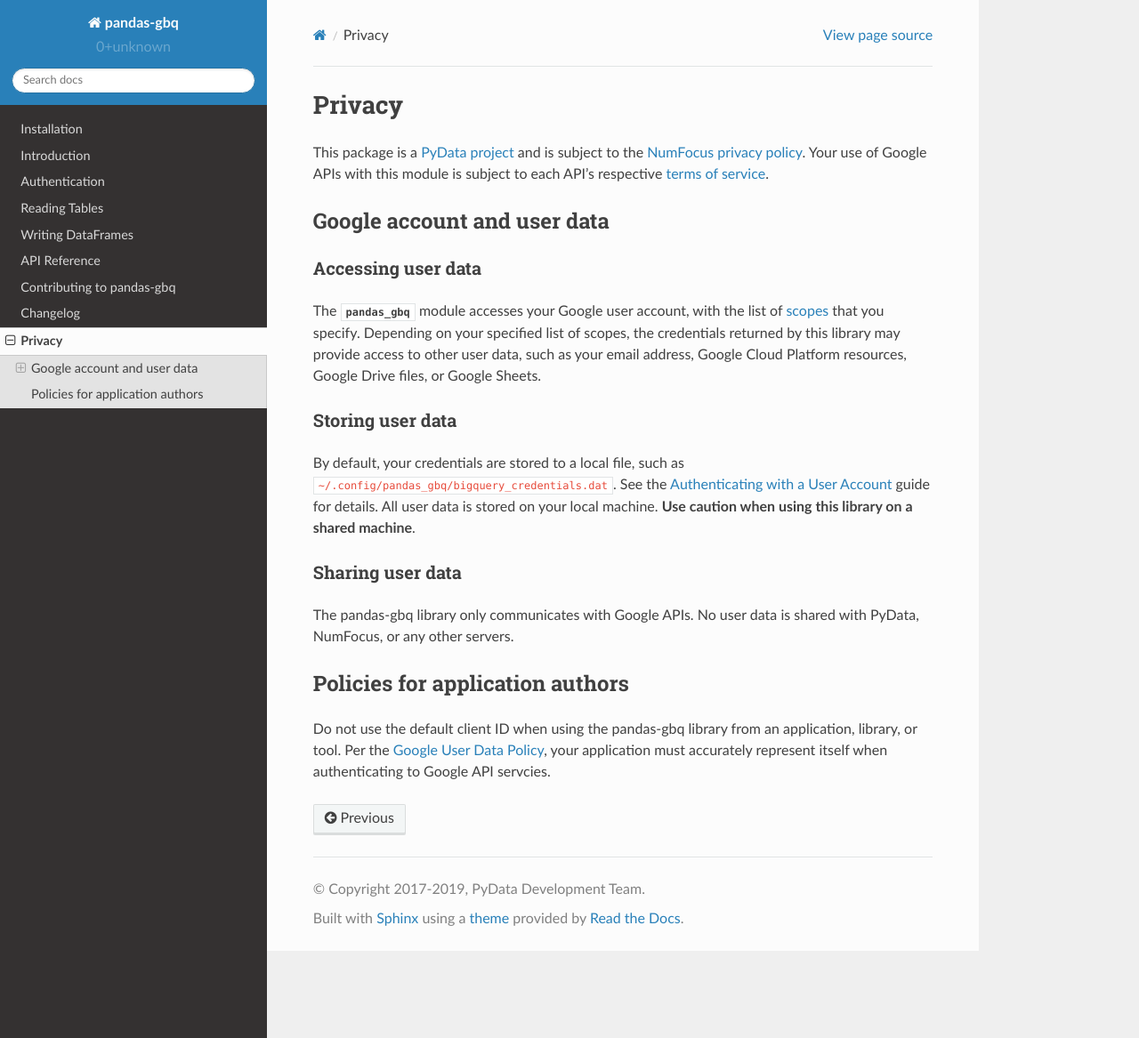
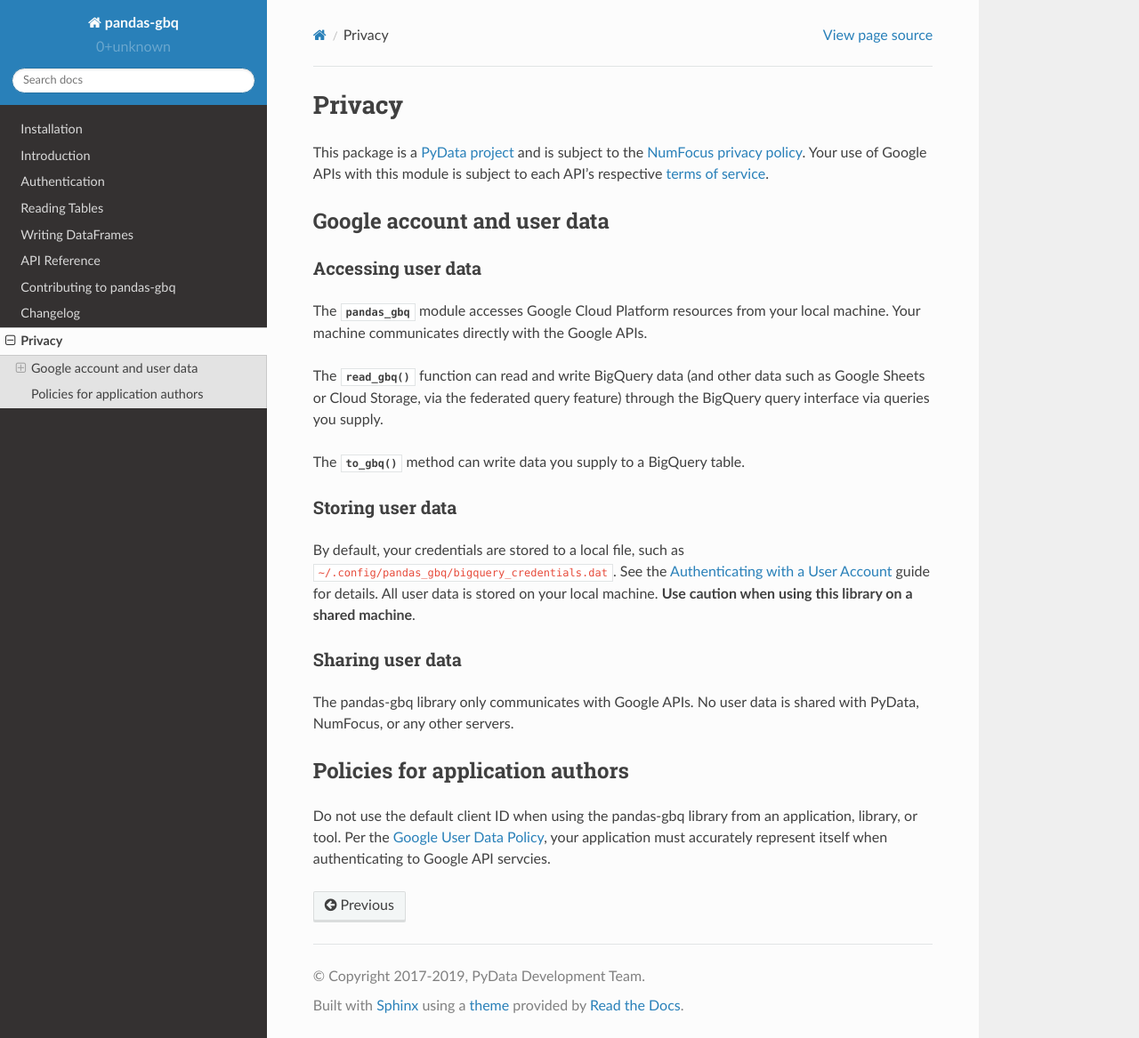
Before and after one commit to googleapis/python-bigquery-pandas, a Sphinx documentation site: the page built from docs/source/privacy.rst, in a window 1280 px wide and 1167 px high. Shown: the whole window at 89% size. Built offline with Sphinx 7.4.7 and the Read the Docs theme 2.0.0, drawn with Linux system fonts in a browser that asks for light colours.

Commit message:
DOC: Clarify data access in the privacy document.

```diff
--- a/docs/source/privacy.rst
+++ b/docs/source/privacy.rst
@@ -12,13 +12,16 @@
 Accessing user data
 ~~~~~~~~~~~~~~~~~~~
 
-The :mod:`pandas_gbq` module accesses your Google user account, with
-the list of `scopes
-<https://developers.google.com/identity/protocols/googlescopes>`_ that you
-specify. Depending on your specified list of scopes, the credentials returned
-by this library may provide access to other user data, such as your email
-address, Google Cloud Platform resources, Google Drive files, or Google
-Sheets.
+The :mod:`pandas_gbq` module accesses Google Cloud Platform resources from
+your local machine. Your machine communicates directly with the Google APIs.
+
+The :func:`~pandas_gbq.read_gbq` function can read and
+write BigQuery data (and other data such as Google Sheets or Cloud Storage,
+via the federated query feature) through the BigQuery query interface via
+queries you supply.
+
+The :func:`~pandas_gbq.to_gbq` method can write data you supply to a
+BigQuery table.
 
 Storing user data
 ~~~~~~~~~~~~~~~~~
```
